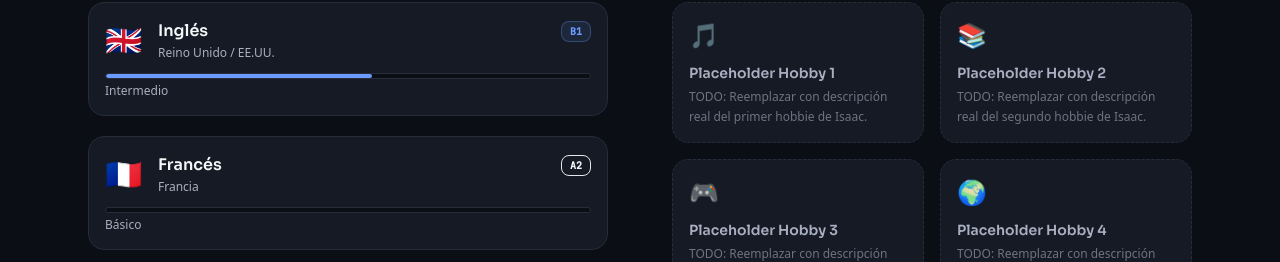
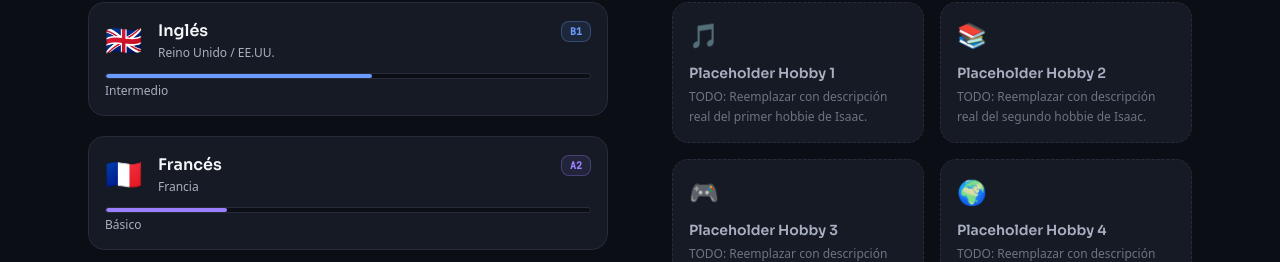
Before and after one commit to nexuslabsaihq-svg/personal-platform-ISAAC, a React (Vite) app: page / in a window 1280 px wide. Shown: the part 6365-6627 px from the top of the page. Built offline with nearby package versions, Linux system fonts and the light colour scheme.

Commit message:
fix: reemplazar purple-brand/emerald-brand por violet-custom/green-custom (tailwind fix)

```diff
--- a/src/components/HobbiesLanguages.jsx
+++ b/src/components/HobbiesLanguages.jsx
@@ -66,7 +66,7 @@ const HOBBIES = [
 const LEVEL_COLORS = {
   accent: { bar: 'bg-accent', badge: 'bg-accent/10 text-accent border-accent/30' },
   gold: { bar: 'bg-gold', badge: 'bg-gold/10 text-gold border-gold/30' },
-  purple: { bar: 'bg-purple-brand', badge: 'bg-purple-brand/10 text-purple-brand border-purple-brand/30' },
+  purple: { bar: 'bg-violet-custom', badge: 'bg-violet-custom/10 text-violet-custom border-violet-custom/30' },
 };
 
 export default function HobbiesLanguages() {
```
